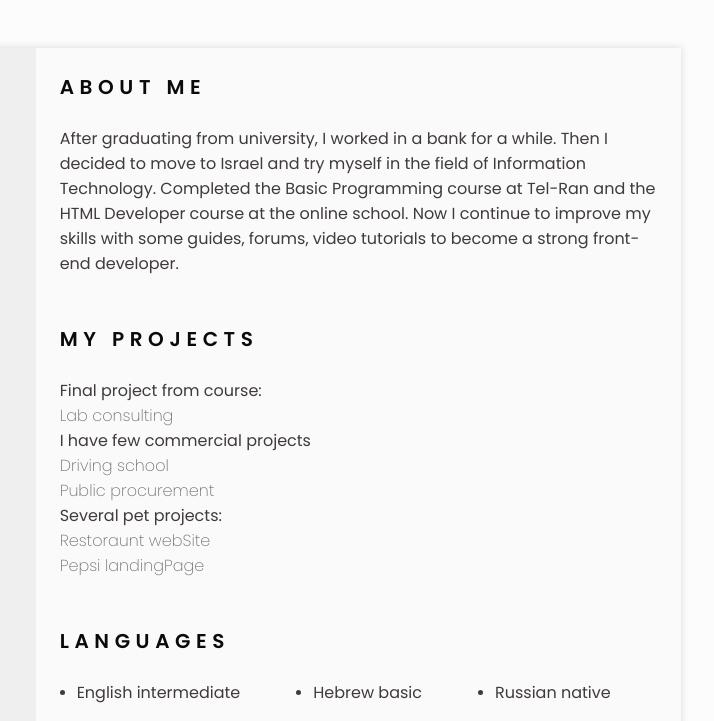
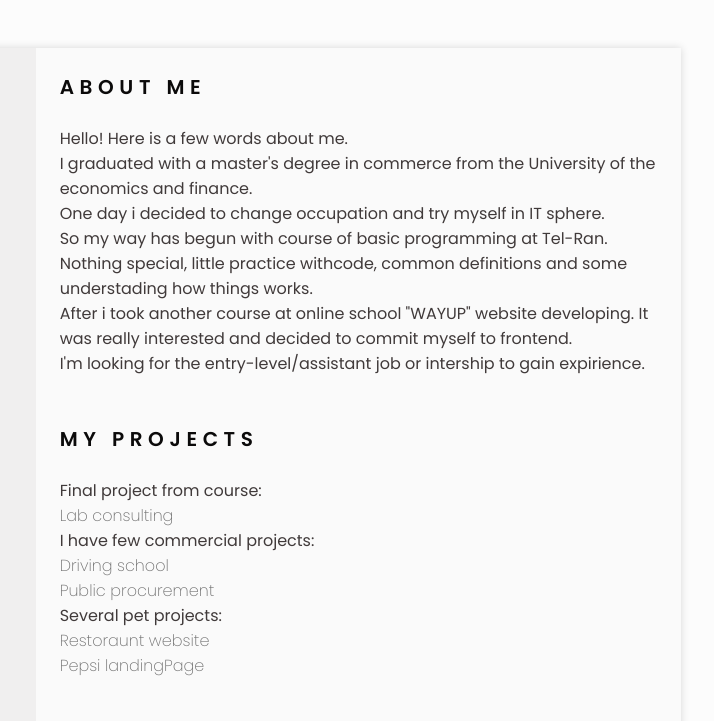
Before and after one commit to sawm-front/test, a plain HTML site: page index.html in a window 1280 px wide. Shown: the top 721 px of the page, 443-1157 px from the left. Drawn offline with nearby package versions, Linux system fonts and the light colour scheme.

Commit message:
Add files via upload

```diff
--- a/index.html
+++ b/index.html
@@ -198,11 +198,14 @@
                      <li class="skills__name"><span class="skills__circle"></span>Html</li>
                      <li class="skills__name"><span class="skills__circle"></span>CSS</li>
                      <li class="skills__name"><span class="skills__circle"></span>JavaScript</li>
+                     <li class="skills__name"><span class="skills__circle"></span>Git</li>
                   </ul>
                   <ul class="skills__data">
                      <li class="skills__name"><span class="skills__circle"></span>SCSS</li>
                      <li class="skills__name"><span class="skills__circle"></span>Gulp</li>
-                     <li class="skills__name"><span class="skills__circle"></span>Git</li>
+                     <li class="skills__name"><span class="skills__circle"></span>Bootstrap</li>
+                     <li class="skills__name"><span class="skills__circle"></span>BEM</li>
+
                   </ul>
                </div>
             </section>
@@ -214,11 +217,14 @@
                   About me
                </h2>
                <p class="about__text">
-                  After graduating from university, I worked in a bank for a while. Then I decided to move to Israel and
-                  try myself in the field of Information Technology.
-                  Completed the Basic Programming course at Tel-Ran and the HTML Developer course at the online school.
-                  Now I continue to improve my skills with some guides, forums, video tutorials to become a strong
-                  front-end developer.
+                  Hello! Here is a few words about me.<br>
+                  I graduated with a master's degree in commerce from the University of the economics and finance.<br>
+                  One day i decided to change occupation and try myself in IT sphere.<br>
+                  So my way has begun with course of basic programming at Tel-Ran. Nothing special, little practice
+                  withcode, common definitions and some understading how things works.<br>
+                  After i took another course at online school "WAYUP" website developing. It was really interested and
+                  decided to commit myself to frontend.<br>
+                  I'm looking for the entry-level/assistant job or intership to gain expirience.
                </p>
             </section>
             <!-- CODE EXAMPLE -->
@@ -231,12 +237,12 @@
                   <a class="project__link" href="https://sawm-front.github.io/Lab-Consulting-WAYUP-PROJECT"
                      target="_blank">Lab
                      consulting</a>
-                  I have few commercial projects
+                  I have few commercial projects:
                   <a class="project__link" href="http://lauraschool.ru" target="_blank">Driving school</a>
                   <a class="project__link" href="http://zakupki-gov-assist.ru" target="_blank">Public procurement</a>
                   Several pet projects:
                   <a class="project__link" href="https://sawm-front.github.io/Restoraunt-WebSite" target="_blank">
-                     Restoraunt webSite
+                     Restoraunt website
                   </a>
                   <a class="project__link" href="https://sawm-front.github.io/Pepsi-LandingPage" target="_blank">
                      Pepsi landingPage
@@ -253,7 +259,7 @@
                   <ul class="languages__content bd-grid">
                      <li class="languages__name">
                         <span class="languages__circle"></span>
-                        English intermediate
+                        English fluent
                      </li>
                      <li class="languages__name">
                         <span class="languages__circle"></span>
```
